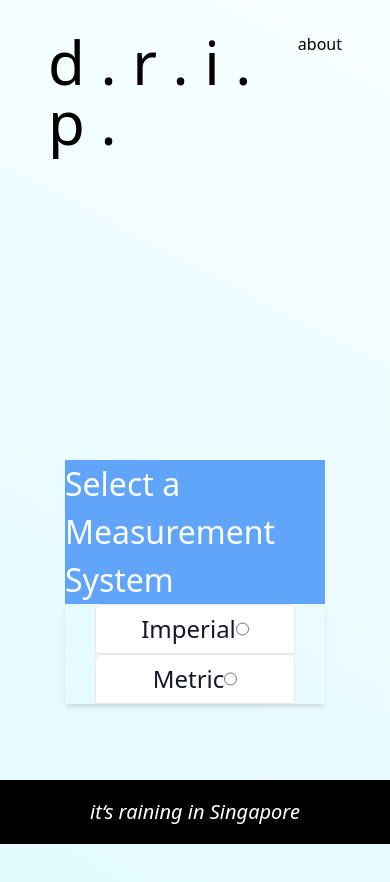
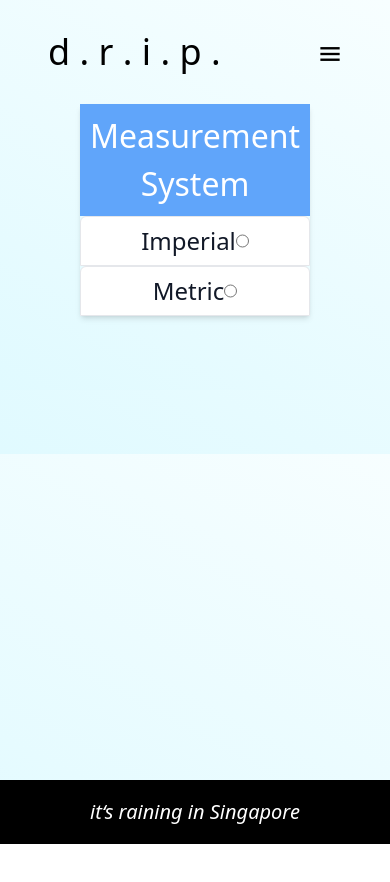
Before and after one commit to carteblanchecarriage/drip-app, a Next.js app: page / in a window 390 px wide. Shown: the top 882 px of the page. After the commit the page ends 844 px from the top, so only its background shows below. Built offline with nearby package versions, Linux system fonts and the light colour scheme.

Commit message:
correcting responsiveness

```diff
--- a/components/Calc.jsx
+++ b/components/Calc.jsx
@@ -15,17 +15,20 @@ export default function Calc({ measure }) {
 
     let unitSm = ""
     let unitLg = ""
+    let rainIntensity = ""
 
     if (measure === "metric") {
         unitLg = "(meters)"
         unitSm = "cm"
+        rainIntensity = "(cm/hr)"
     } else {
         unitLg = "(ft)"
         unitSm = "inches"
+        rainIntensity = "(in/hr)"
     }
 
     const handleClear = () => {
-        setInputs({ ...inputs, ratio: .75, rainfall: "" })
+        setInputs({ ...inputs, ratio: .75, rainfall: "", gutterWidth: "", gutterDepth: "" })
     }
 
     let widthMath = 0
@@ -61,19 +64,15 @@ export default function Calc({ measure }) {
 
     return (
         <>
-            <div
-                className="bg-white flex flex-col justify-center items-center w-4/6 md:3/6 lg:w-2/6 mt-4"
-            >
             {measure == "imperial" ? (
-                    <div className="">Hello American!</div>
-                ) : (<div className="">Hello Most Everyone!</div>)
+                <div className="flex justify-center rounded bg-blue-100 text-blue-600 mt-2 px-4">Hello American!</div>
+            ) : (<div className="flex justify-center rounded bg-blue-100 text-blue-600 mt-2 px-4">Hello Most Everyone!</div>)
             }
-            </div>
 
-            <form onSubmit={handleSubmit(onSubmit)} className="w-4/6 md:3/6 lg:w-2/6 flex flex-col justify-center mt-4">
-
-                <div className="shadow-md">
-                    <h3 className="text-white section-heading w-full bg-blue-400 flex justify-center mt-4">Rainfall Intensity</h3>
+            <div className="mt-4 md:w-96">
+                <form onSubmit={handleSubmit(onSubmit)}>
+                    <div className="w-full shadow-md">
+                        <h3 className="w-full text-white section-heading bg-blue-400 flex justify-center text-center mt-4 px-2">Rainfall Intensity {rainIntensity}</h3>
                         <div className="bg-white flex flex-col justify-center items-center w-full">
                             <label htmlFor="rainfall">Location</label>
                             <select
@@ -93,7 +92,7 @@ export default function Calc({ measure }) {
                     </div>
 
                     <div className="shadow-md">
-                    <h3 className="text-white section-heading w-full bg-blue-400 flex justify-center mt-4">Drainage Area</h3>
+                        <h3 className="text-white section-heading w-full bg-blue-400 flex justify-center text-center mt-4">Drainage Area</h3>
                         <div className="flex flex-col w-full bg-white">
 
                             <div className="flex mt-2">
@@ -123,7 +122,7 @@ export default function Calc({ measure }) {
                         </div>
                     </div>
 
-                <label htmlFor="ratio">Gutter Ratio</label>
+                    <label htmlFor="ratio" className="flex justify-center">Gutter Ratio</label>
                     <input
                         id="ratio"
                         type="range"
@@ -132,32 +131,36 @@ export default function Calc({ measure }) {
                         step={.25}
                         value={inputs.ratio}
                         onChange={(e) => setInputs({ ...inputs, ratio: e.target.value })}
-                    className="w-48"
+                        className="w-full"
                     ></input>
-                <div>{inputs.ratio}</div>
+                    <div className="flex justify-center">{inputs.ratio}</div>
 
                     <div className="flex justify-center">
                         <input
                             type="submit"
                             value="Submit"
-                        className="bg-white p-2 mr-2 active:bg-blue-100 w-24"
+                            className="bg-white p-2 mr-2 active:bg-blue-100 w-24 hover:bg-blue-100 cursor-pointer"
                             onClick={handleSubmit}
                         ></input>
                         <input
                             type="reset"
                             value="Clear"
-                        className="bg-white p-2 active:bg-blue-100 w-24"
+                            className="bg-white p-2 active:bg-blue-100 w-24 hover:bg-blue-100 cursor-pointer"
                             onClick={handleClear}
-                    ></input></div>
+                        ></input>
+                    </div>
                 </form>
 
-            <div className="shadow-md w-4/6 md:3/6 lg:w-2/6 flex flex-col justify-center mt-4 mb-48">
-                <h3 className="text-white section-heading w-full bg-blue-400 flex justify-center mt-4">Results</h3>
-                <div className=" bg-white w-full result-change">
+                <div className="shadow-md mt-4 md:w-96">
+                    <h3 className="text-white section-heading w-full bg-blue-400 flex justify-center text-center mt-4">Results</h3>
+                    <div className=" bg-white">
                         <p>Gutter Width: {Math.ceil(inputs.gutterWidth)} {unitSm}</p>
                         <p>Gutter Depth: {Math.ceil(inputs.gutterDepth)} {unitSm}</p>
                     </div>
                 </div>
+            </div>
+
+
         </>
     )
 }
--- a/components/Header.jsx
+++ b/components/Header.jsx
@@ -1,41 +1,34 @@
 import Link from "next/link"
+import { useEffect, useState } from "react"
 
 export default function Header() {
+    const [isExpanded, setExpanded] = useState(false)
+
     return (
         <>
             <nav className="flex justify-between mt-8 mx-12 navbar">
-                <Link href="/" className="text-6xl">d . r . i . p .</Link>
-                <div className="" id="navbarGroup">
-                    <ul className="md:flex nav-menu" id="nav-menu">
-                        {/*                         <a href="index.html" className="nav-link">
-                            <li className="nav-item">
-                                home
-                            </li>
-                        </a>
-                        <a href="references.html" className="nav-link">
-                            <li className="nav-item">
-                                reference projects
-                            </li>
-                        </a>
-                        <a href="rain.html" className="nav-link">
-                            <li className="nav-item">
-                                rain
-                            </li>
-                        </a> */}
-                        <a href="" className="nav-link">
-                            <li className="nav-item">
+                <Link href="/" className="text-4xl md:text-6xl">d . r . i . p .</Link>
+                <div className="flex md:justify-end items-end md:w-48">
+                    <ul className={`md:flex flex-row nav-menu ${isExpanded ? "flex flex-col ml-0 absolute top-16 right-16 bg-blue-100" : "hidden"}`}>
+                        <a href="" className="">
+                            <li className="flex justify-center">
                                 about
                             </li>
                         </a>
+                        <a>
+                            <li className="ml-4 flex justify-center">
+                                another item
+                            </li>
+                        </a>
                     </ul>
-
-                    <div className="hamburger" id="hamburger">
-                        <span className="bar"></span>
-                        <span className="bar"></span>
-                        <span className="bar"></span>
+                    <div
+                        className="md:hidden"
+                        onClick={() => setExpanded(!isExpanded)}
+                    >
+                        <span className="material-symbols-outlined">menu</span>
                     </div>
                 </div>
-            </nav>
+            </nav >
         </>
     )
 }
--- a/components/MeasureSystem.jsx
+++ b/components/MeasureSystem.jsx
@@ -6,9 +6,10 @@ export default function MeasureSystem({ setMeasure }) {
 
     return (
         <>
-            <form className="relative flex flex-col justify-center items-center w-4/6 sm:flex-row sm:3/6 md:w-2/6 shadow-md">
+            <form className="flex flex-col justify-center items-center md:w-96 shadow-md">
+                <h3 className="text-white section-heading text-center w-full bg-blue-400 justify-center p-2">Measurement System</h3>
                 <label htmlFor="imperial"
-                    className="min-w-[200px] flex justify-center w-1/2 px-4 py-2 text-2xl font-medium text-gray-900 bg-white border border-gray-200 rounded-t-md md:rounded-none md:rounded-l-md hover:bg-blue-100 hover:text-blue-700 focus:z-10 focus:ring-2 focus:ring-blue-700 focus:text-blue-700">
+                    className="min-w-[200px] flex justify-center w-full px-4 py-2 text-2xl font-medium text-gray-900 bg-white border border-gray-200 rounded-t-md md:rounded-none md:rounded-l-md hover:bg-blue-100 hover:text-blue-700 focus:z-10 focus:ring-2 focus:ring-blue-700 focus:text-blue-700">
                     Imperial
                     <input
                         id="imperial"
@@ -19,7 +20,7 @@ export default function MeasureSystem({ setMeasure }) {
                     /></label>
 
                 <label htmlFor="metric"
-                    className="min-w-[200px] flex justify-center w-1/2 px-4 py-2 text-2xl font-medium text-gray-900 bg-white border border-gray-200 rounded-t-md md:rounded-none md:rounded-l-md hover:bg-blue-100 hover:text-blue-700 focus:z-10 focus:ring-2 focus:ring-blue-700 focus:text-blue-700">Metric
+                    className="min-w-[200px] flex justify-center w-full px-4 py-2 text-2xl font-medium text-gray-900 bg-white border border-gray-200 rounded-t-md md:rounded-none md:rounded-l-md hover:bg-blue-100 hover:text-blue-700 focus:z-10 focus:ring-2 focus:ring-blue-700 focus:text-blue-700">Metric
                     <input
                         id="metric"
                         type="radio"
@@ -28,6 +29,7 @@ export default function MeasureSystem({ setMeasure }) {
                         onClick={handleMeasurement}
                     /></label>
 
+
             </form>
 
         </>
--- a/pages/_document.js
+++ b/pages/_document.js
@@ -3,7 +3,10 @@ import { Html, Head, Main, NextScript } from 'next/document'
 export default function Document() {
     return (
         <Html>
-            <Head />
+            <Head>
+                <link rel="icon" href="/favicon.ico" />
+                <link rel="stylesheet" href="https://fonts.googleapis.com/css2?family=Material+Symbols+Outlined:opsz,wght,FILL,GRAD@20..48,100..700,0..1,-50..200" />
+            </Head>
             <body>
                 <Main />
                 <NextScript />
--- a/pages/index.js
+++ b/pages/index.js
@@ -5,7 +5,6 @@ import Footer from '@/components/Footer'
 import MeasureSystem from '@/components/MeasureSystem'
 import Calc from '@/components/Calc'
 import { useState, useEffect } from 'react'
-import TestForm from '@/components/TestForm'
 
 export default function Home() {
   const [measure, setMeasure] = useState();
@@ -16,23 +15,21 @@ export default function Home() {
         <title>DRIP</title>
         <meta name="description" content="DRIP is an app for sizing gutters" />
         <meta name="viewport" content="width=device-width, initial-scale=1" />
-        <link rel="icon" href="/favicon.ico" />
       </Head>
       <Header />
 
-      <div className="static top-0 flex flex-col justify-center items-center h-screen w-screen">
-        {measure ? null :
-          (<h3 className="text-white section-heading w-4/6 md:3/6 lg:w-2/6 bg-blue-400 flex justify-center mt-4">Select a Measurement System</h3>)
-        }
+      <div className="flex flex-col justify-center items-center px-20 mt-8">
 
         <MeasureSystem
           setMeasure={setMeasure}
         />
+
         {measure ? (<Calc
           measure={measure}
         />) : null}
 
       </div>
+
       <Footer
         className="absolute bottom-0 bg-h-48"
       />
--- a/styles/globals.css
+++ b/styles/globals.css
@@ -16,8 +16,28 @@ html,
 body {
   max-width: 100vw;
   overflow-x: hidden;
+  overflow-y: hidden;
   background: linear-gradient(28deg, #e0faff, #f7feff);
   font-size: 1em;
+  min-height: 100vw
+}
+
+@media only screen and (max-width: 900px) {
+
+  html,
+  body {
+    overflow-y: auto;
+    margin-bottom: 4rem;
+  }
+}
+
+@media only screen and (max-height: 800px) {
+
+  html,
+  body {
+    overflow-y: auto;
+    margin-bottom: 4rem;
+  }
 }
 
 a {
@@ -32,3 +52,11 @@ a {
 .grayscale {
   filter: grayscale(100%)
 }
+
+.material-symbols-outlined {
+  font-variation-settings:
+    'FILL' 1,
+    'wght' 700,
+    'GRAD' 0,
+    'opsz' 48
+}
```
Lines whose indentation alone changed are shown as unchanged.
